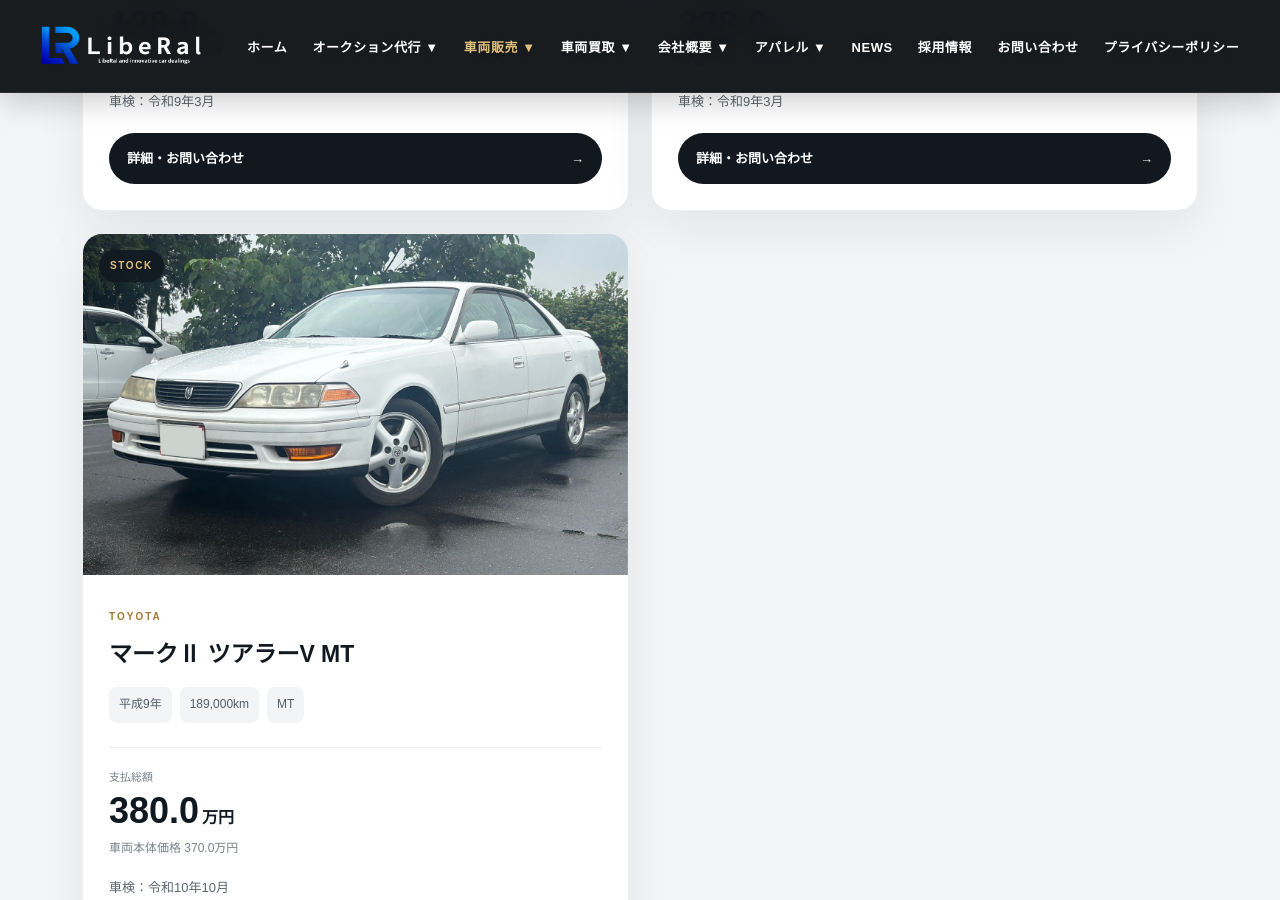
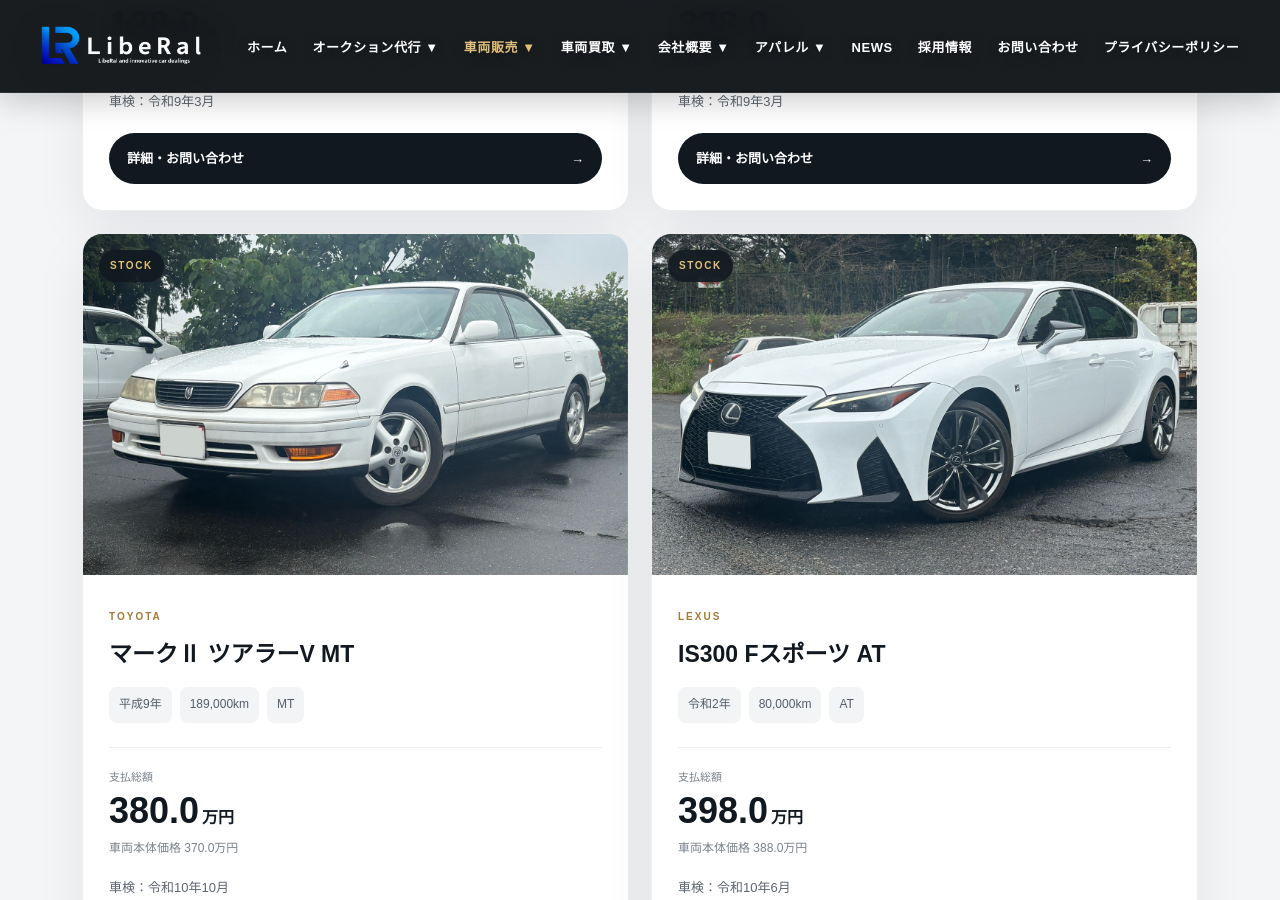
Before and after one commit to liberal0321/LibeRal., a Jekyll site: the page built from zaiko.html, in a window 1280 px wide and 900 px high, scrolled down 5763 px. Built offline with Jekyll 4.4.1, drawn with Linux system fonts in a browser that asks for light colours.

Commit message:
Update zaiko.html

```diff
--- a/zaiko.html
+++ b/zaiko.html
@@ -522,6 +522,38 @@
         </div>
       </article>
 
+      <article class="car-card"
+        data-maker="レクサス"
+        data-year="2020"
+        data-mileage="80000"
+        data-price="3980000"
+        data-keywords="レクサス IS300 Fスポーツ AT セダン">
+        <div class="car-image">
+          <img src="zaiko14.jpg" alt="IS300 Fスポーツ">
+          <span class="stock-badge">STOCK</span>
+        </div>
+        <div class="info">
+          <span class="car-maker">LEXUS</span>
+          <h3>IS300 Fスポーツ AT</h3>
+
+          <div class="spec-list">
+            <span>令和2年</span>
+            <span>80,000km</span>
+            <span>AT</span>
+          </div>
+
+          <div class="price-area">
+            <span>支払総額</span>
+            <strong>398.0<small>万円</small></strong>
+            <p>車両本体価格 388.0万円</p>
+          </div>
+
+          <p class="inspection">車検：令和10年6月</p>
+          <a href="contact.html?car=rレクサス%20IS300" class="detail-button">詳細・お問い合わせ <span>→</span></a>
+        </div>
+      </article>
+
+
     </div>
 
     <div class="no-results" id="noResults">
```
